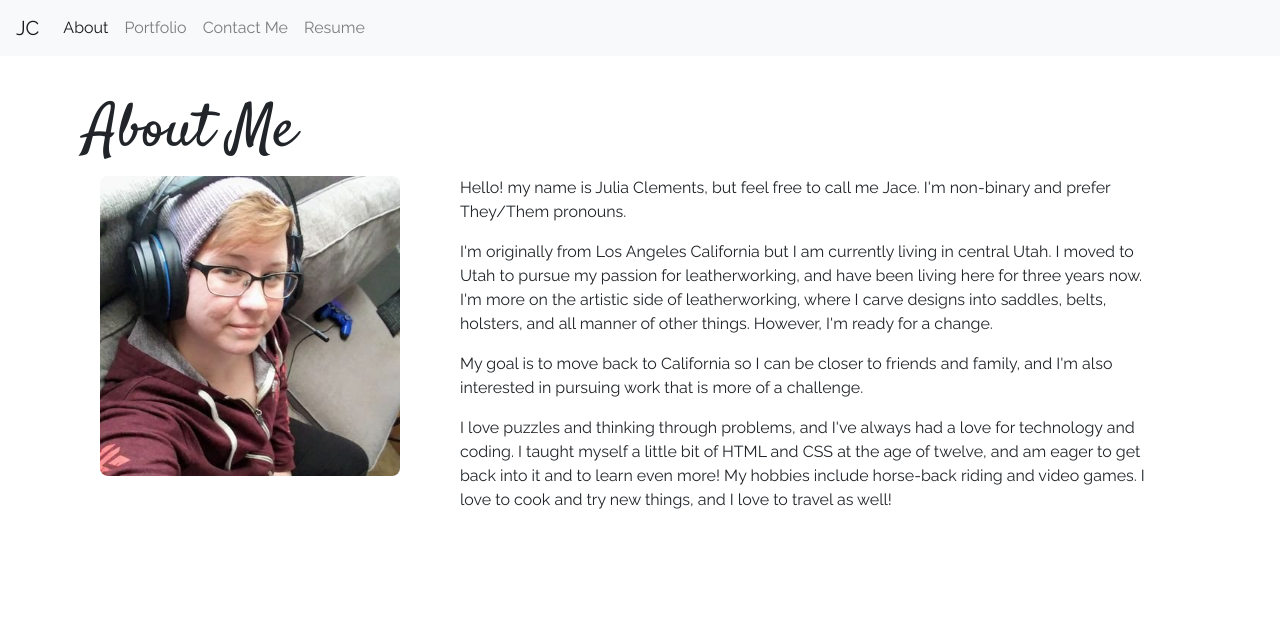
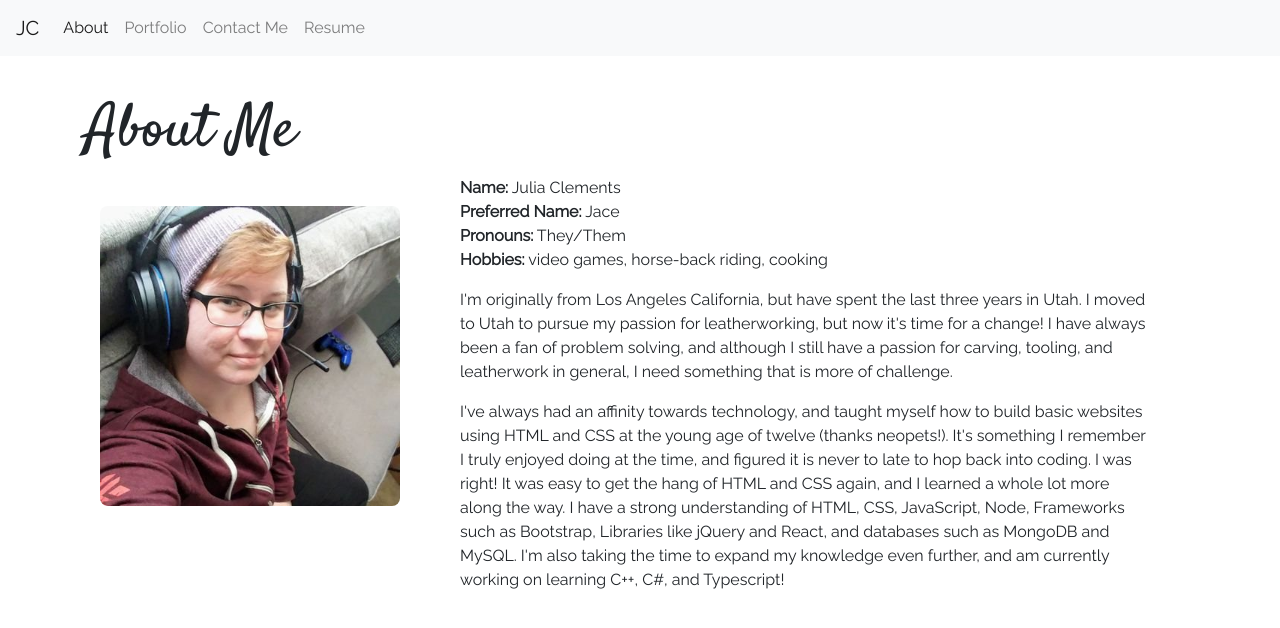
Before and after one commit to tiiedye/React-Portfolio, a React (Create React App) app: page /about in a window 1280 px wide. Shown: the top 628 px of the page. Built offline with nearby package versions, Linux system fonts and the light colour scheme; the HTML template or start-up script is replaced by a standard one.

Commit message:
updating About Me section

```diff
--- a/src/pages/About.js
+++ b/src/pages/About.js
@@ -2,6 +2,7 @@ import React from "react";
 
 const styles = {
     img: {
+        marginTop: 30,
         borderRadius: 8,
         height: 300,
         width: 300
@@ -20,29 +21,29 @@ function About() {
 
                     <div className="col-md-8">
                     <p>
-                        Hello! my name is Julia Clements, but feel free to call me Jace. I'm
-                        non-binary and prefer They/Them pronouns.
+                        <b>Name:</b> Julia Clements
+                        <br />
+                        <b>Preferred Name:</b> Jace
+                        <br />
+                        <b>Pronouns:</b> They/Them
+                        <br />
+                        <b>Hobbies:</b> video games, horse-back riding, cooking
                     </p>
                     <p>
-                        I'm originally from Los Angeles California but I am currently living
-                        in central Utah. I moved to Utah to pursue my passion for
-                        leatherworking, and have been living here for three years now. I'm
-                        more on the artistic side of leatherworking, where I carve designs
-                        into saddles, belts, holsters, and all manner of other things.
-                        However, I'm ready for a change.
+                        I'm originally from Los Angeles California, but have spent the last three years in Utah.
+                        I moved to Utah to pursue my passion for leatherworking, but now it's time for a change!
+                        I have always been a fan of problem solving, and although I still have a passion for carving,
+                        tooling, and leatherwork in general, I need something that is more of challenge.
                     </p>
                     <p>
-                        My goal is to move back to California so I can be closer to friends
-                        and family, and I'm also interested in pursuing work that is more of
-                        a challenge.
-                    </p>
-                    <p>
-                        I love puzzles and thinking through problems, and I've always had a
-                        love for technology and coding. I taught myself a little bit of HTML
-                        and CSS at the age of twelve, and am eager to get back into it and
-                        to learn even more! My hobbies include horse-back riding and video
-                        games. I love to cook and try new things, and I love to travel as
-                        well!
+                        I've always had an affinity towards technology, and taught myself how to build basic websites
+                        using HTML and CSS at the young age of twelve (thanks neopets!). It's something I remember I
+                        truly enjoyed doing at the time, and figured it is never to late to hop back into coding. I
+                        was right! It was easy to get the hang of HTML and CSS again, and I learned a whole lot more along
+                        the way. I have a strong understanding of HTML, CSS, JavaScript, Node, Frameworks such
+                        as Bootstrap, Libraries like jQuery and React, and databases such as MongoDB and MySQL. I'm also
+                        taking the time to expand my knowledge even further, and am currently working on learning C++, C#,
+                        and Typescript!
                     </p>
                     </div>
                 </div>
--- a/src/pages/Portfolio.js
+++ b/src/pages/Portfolio.js
@@ -21,7 +21,7 @@ function Portfolio() {
         <div className="container">
             <h1>Portfolio</h1>
 
-                <h2>Group Projects</h2>
+                <h2>Projects</h2>
                 <hr />
                 <p></p>
 
```
Also changed, not shown: 1 other file (tests, documents, lock files or other folders).
